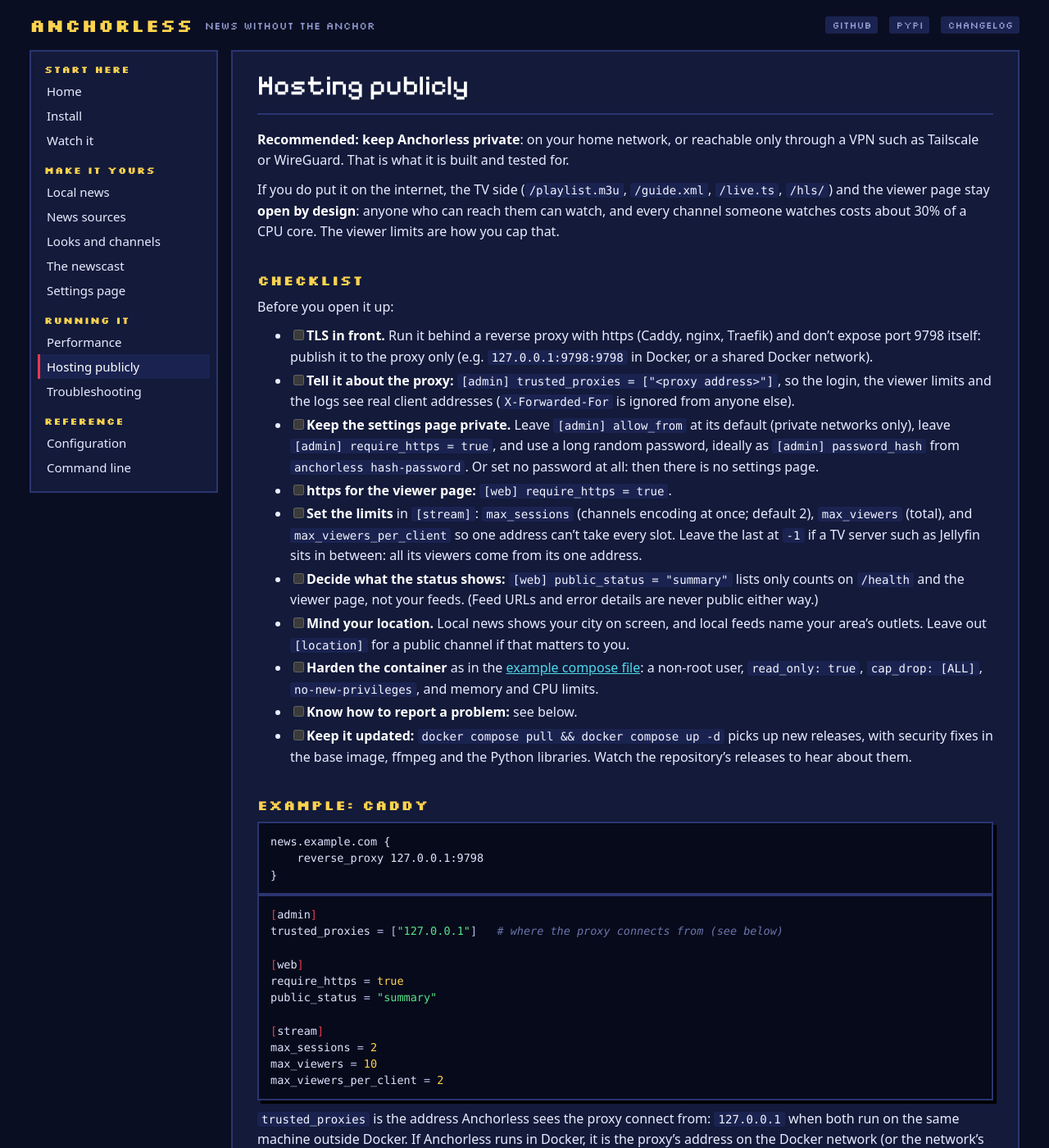
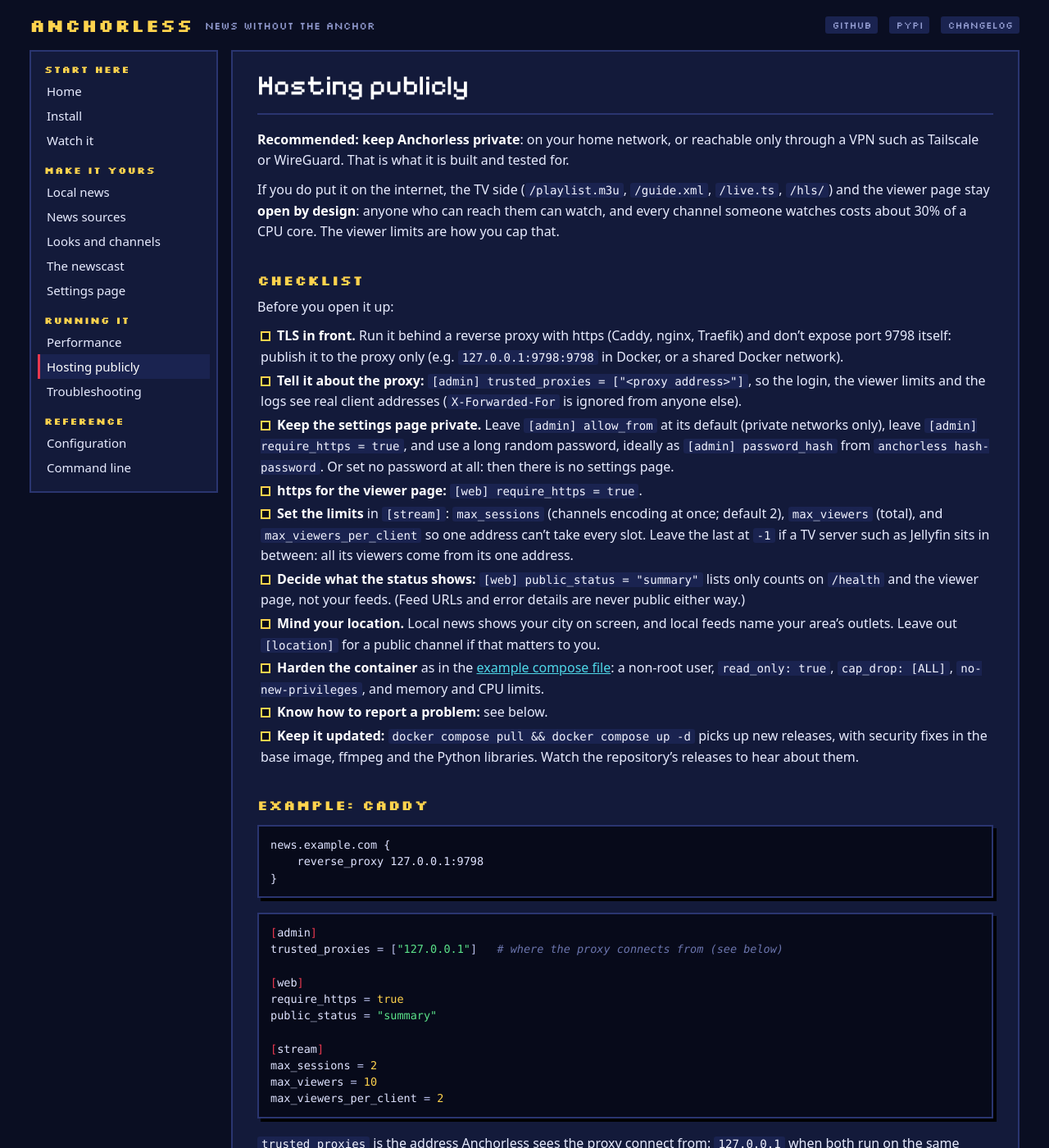
Before and after one commit to GabeBecker2048/anchorless, a Jekyll site: the page built from docs/hosting-publicly.md, in a window 1280 px wide and 1400 px high. Shown: the whole window at 82% size. Built offline with Jekyll 4.4.1, drawn with Linux system fonts in a browser that asks for light colours.

Commit message:
Docs: spacing between code blocks, dark scrollbars, checklist boxes

```diff
--- a/docs/assets/wiki.css
+++ b/docs/assets/wiki.css
@@ -35,6 +35,7 @@ header { display: flex; align-items: center; gap: 14px; flex-wrap: wrap; margin-
 .spacer { flex: 1; }
 .pill { font: 12px var(--pixel); padding: 3px 8px; border-radius: 3px; background: var(--panel-2); color: var(--muted); text-decoration: none; }
 .pill:hover { color: var(--gold); }
+@media (max-width: 600px) { .tag { display: none; } }
 
 .card { background: var(--panel); border: 2px solid var(--line); min-width: 0; }
 
@@ -65,6 +66,9 @@ nav a.on { background: var(--panel-2); border-left-color: var(--red); color: #ff
 .content h2 a.anchor, .content h3 a.anchor { color: inherit; text-decoration: none; }
 .content p, .content ul, .content ol { margin: 10px 0; }
 .content li { margin: 3px 0; }
+.content ul.task-list { list-style: none; padding-left: 4px; }
+.task-list-item-checkbox { appearance: none; width: 12px; height: 12px; margin: 0 8px 0 0; border: 2px solid var(--gold);
+                           background: var(--code-bg); vertical-align: -1px; }
 .content img { max-width: 100%; image-rendering: pixelated; border: 3px solid #000; outline: 2px solid var(--line); display: block; margin: 12px 0; }
 .content hr { border: 0; border-top: 2px solid var(--line); margin: 26px 0; }
 .content strong { color: #fff; }
@@ -74,7 +78,9 @@ code { font: 0.88em var(--mono); background: var(--panel-2); padding: 1px 5px; b
 pre { background: var(--code-bg); border: 2px solid var(--line); box-shadow: 4px 4px 0 #000; padding: 12px 14px; overflow-x: auto;
       font: 13.5px/1.5 var(--mono); margin: 14px 0 18px; }
 pre code { background: none; padding: 0; font: inherit; color: #dfe3ff; overflow-wrap: normal; }
-.highlight { margin: 0; }
+div.highlighter-rouge { margin: 14px 0 18px; }
+div.highlighter-rouge pre, div.highlight { margin: 0; }
+pre, table { scrollbar-color: var(--line) var(--code-bg); }
 kbd { font: 12px var(--pixel); background: var(--panel-2); border: 1px solid var(--line); padding: 0 5px; color: var(--text); }
 
 /* tables: on a phone they scroll inside themselves */
```
